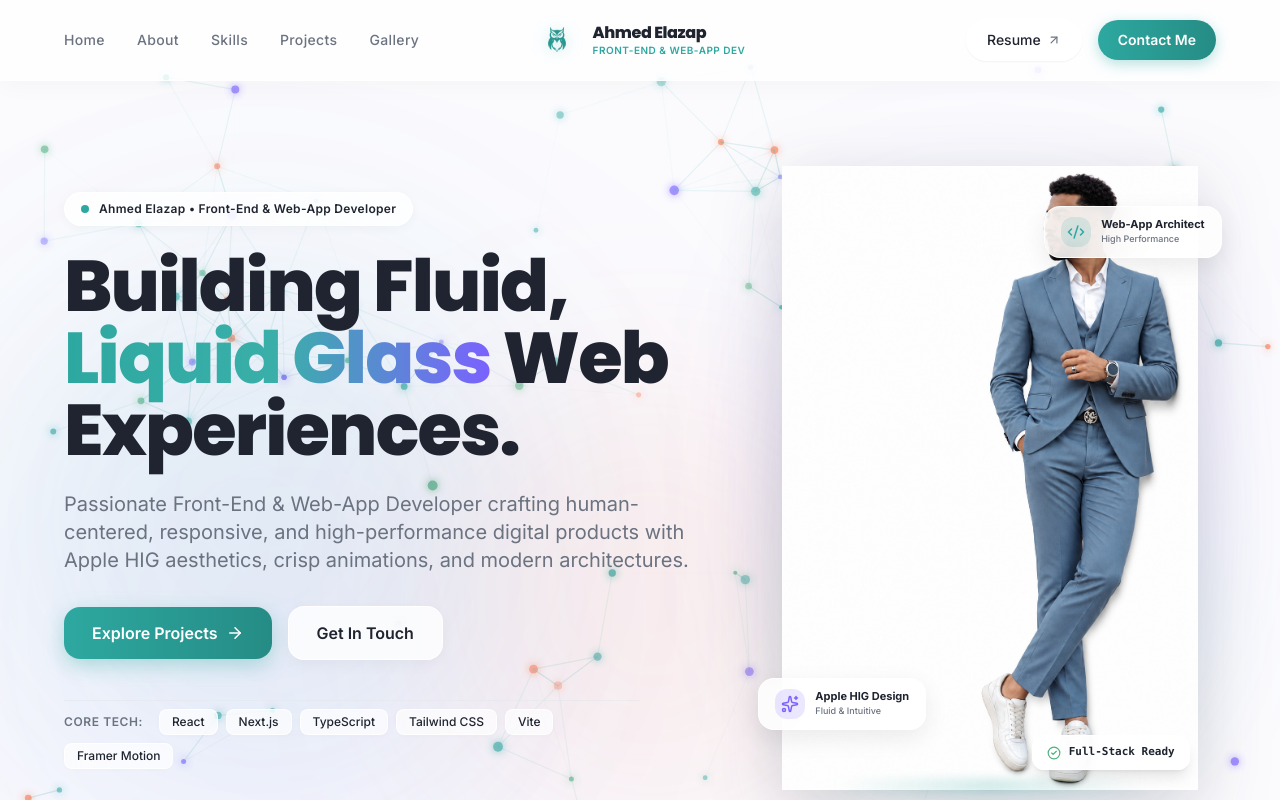
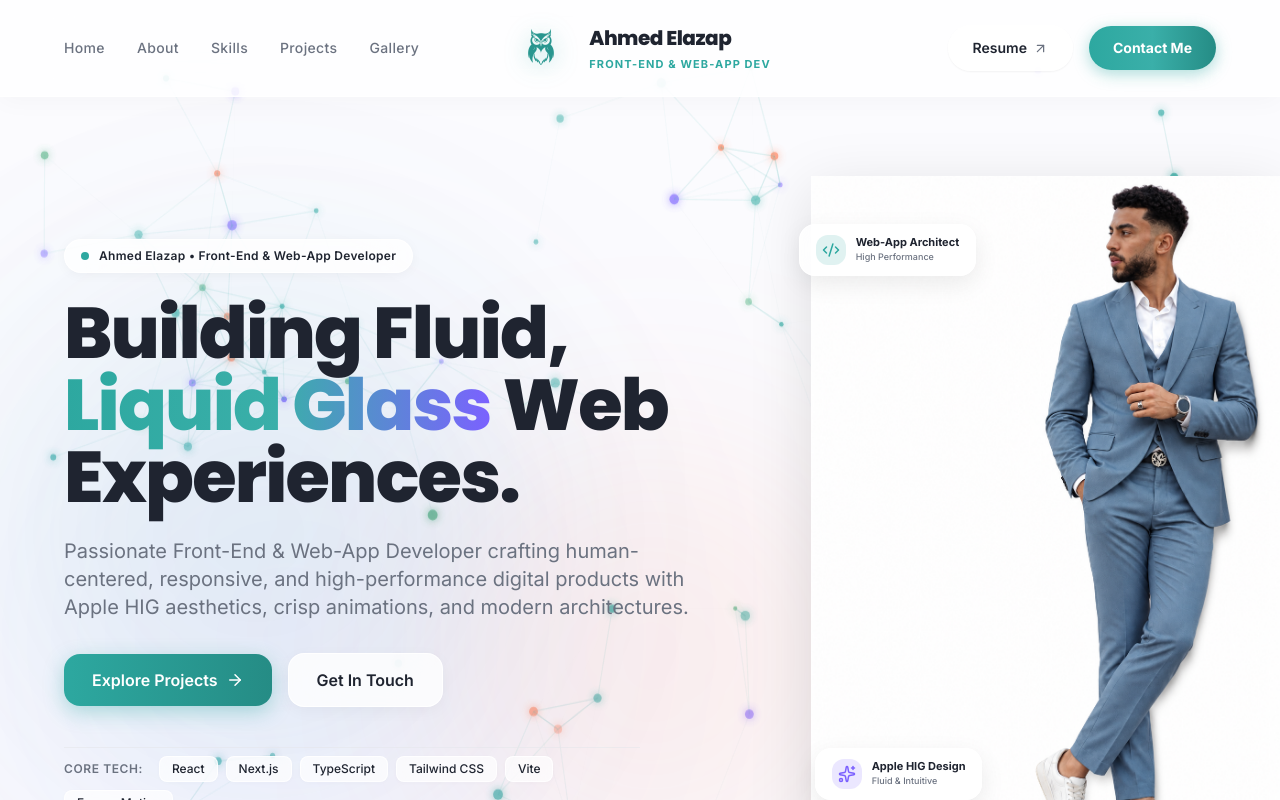
Before and after one commit to azapdev/newPortfolio, a React (Vite) app: page / in a window 1280 px wide. Shown: the top 800 px of the page. Built offline with nearby package versions, Linux system fonts and the light colour scheme.

Commit message:
feat: enlarged navbar logo and stick unboxed hero avatar to right border

```diff
--- a/src/components/Hero.jsx
+++ b/src/components/Hero.jsx
@@ -7,7 +7,7 @@ export default function Hero() {
   return (
     <section
       id="home"
-      className="min-h-screen w-full flex items-center justify-center px-6 sm:px-10 lg:px-16 pt-24 pb-16 relative overflow-hidden bg-bgMain"
+      className="min-h-screen w-full flex items-center justify-center pl-6 sm:pl-10 lg:pl-16 pr-0 pt-28 pb-10 relative overflow-hidden bg-bgMain"
     >
       {/* Interactive Constellation / Particle Canvas Background */}
       <ParticleCanvas />
@@ -20,14 +20,14 @@ export default function Hero() {
       </div>
 
       {/* Main Fluid Hero Content Container */}
-      <div className="w-full relative z-10 grid lg:grid-cols-12 gap-8 lg:gap-12 items-center">
+      <div className="w-full relative z-10 grid lg:grid-cols-12 gap-8 lg:gap-4 items-center">
 
         {/* Left Side: Typography & Copy */}
         <motion.div
           initial={{ opacity: 0, x: -30 }}
           animate={{ opacity: 1, x: 0 }}
           transition={{ duration: 0.7, ease: [0.16, 1, 0.3, 1] }}
-          className="lg:col-span-7 flex flex-col items-start text-left"
+          className="lg:col-span-7 flex flex-col items-start text-left pr-6 sm:pr-10"
         >
           {/* Apple HIG-style Liquid Pill Badge */}
           <div className="inline-flex items-center gap-2.5 px-4 py-2 rounded-full bg-white/80 backdrop-blur-xl border border-white/90 shadow-[0_2px_12px_rgba(0,0,0,0.04)] mb-6 hover:shadow-md transition-all">
@@ -86,37 +86,30 @@ export default function Hero() {
           </div>
         </motion.div>
 
-        {/* Right Side: Natural Full-Body Presentation with Organic Ambient Glow & Floating Liquid Badges */}
+        {/* Right Side: Avatar Sticking Cleanly to the Right Border with Zero White Box */}
         <motion.div
-          initial={{ opacity: 0, x: 40, scale: 0.95 }}
-          animate={{ opacity: 1, x: 0, scale: 1 }}
+          initial={{ opacity: 0, x: 50 }}
+          animate={{ opacity: 1, x: 0 }}
           transition={{ duration: 0.8, delay: 0.15, ease: [0.16, 1, 0.3, 1] }}
-          className="lg:col-span-5 relative flex justify-center items-end"
+          className="lg:col-span-5 relative flex justify-end items-end w-full"
         >
-          {/* Ambient Glow Aura Behind Full Body */}
-          <div className="absolute inset-0 max-w-sm mx-auto bg-gradient-to-t from-accentPrimary/25 via-[#7B61FF]/20 to-transparent rounded-full blur-3xl pointer-events-none transform -translate-y-6"></div>
-
-          {/* Full Body Image (Uncropped, Natural Aspect Ratio, Sitting Back on the Side) */}
-          <div className="relative z-10 flex flex-col items-center group">
-
+          {/* Avatar Image (Sticking directly to the right border, uncropped full body) */}
+          <div className="relative flex justify-end items-end w-full">
             <img
               src="/assets/hero-avatar.png"
               alt="Ahmed Elazap - Full Body Portrait"
-              className="max-h-[72vh] sm:max-h-[78vh] w-auto max-w-full object-contain drop-shadow-[0_20px_35px_rgba(31,36,48,0.18)] transition-transform duration-700 group-hover:scale-[1.02]"
+              className="max-h-[75vh] sm:max-h-[82vh] lg:max-h-[88vh] w-auto max-w-full object-contain object-right-bottom drop-shadow-[0_15px_30px_rgba(0,0,0,0.12)] transition-transform duration-500 hover:scale-[1.01]"
               onError={(e) => {
                 e.target.style.display = 'none';
               }}
             />
 
-            {/* Subtle Liquid Glass Floor Reflection / Stand */}
-            <div className="w-3/4 h-4 bg-gradient-to-r from-transparent via-accentPrimary/20 to-transparent rounded-full blur-sm -mt-3"></div>
-
-            {/* Floating Liquid Glass Badge Top Right */}
+            {/* Floating Glass Pill Top Left of Avatar */}
             <motion.div
               initial={{ y: -10, opacity: 0 }}
               animate={{ y: 0, opacity: 1 }}
               transition={{ delay: 0.4, duration: 0.5 }}
-              className="absolute top-10 -right-4 sm:-right-6 px-4 py-2.5 rounded-2xl bg-white/85 backdrop-blur-xl border border-white/90 shadow-[0_8px_24px_rgba(0,0,0,0.08)] flex items-center gap-2.5 z-20 hover:scale-105 transition-transform"
+              className="absolute top-12 left-0 sm:left-4 px-4 py-2.5 rounded-2xl bg-white/85 backdrop-blur-xl border border-white/90 shadow-[0_8px_24px_rgba(0,0,0,0.08)] flex items-center gap-2.5 z-20 hover:scale-105 transition-transform"
             >
               <div className="p-1.5 rounded-xl bg-accentPrimary/15 text-accentPrimary">
                 <Code2 size={18} />
@@ -127,12 +120,12 @@ export default function Hero() {
               </div>
             </motion.div>
 
-            {/* Floating Liquid Glass Badge Bottom Left */}
+            {/* Floating Glass Pill Lower Left */}
             <motion.div
               initial={{ y: 10, opacity: 0 }}
               animate={{ y: 0, opacity: 1 }}
               transition={{ delay: 0.5, duration: 0.5 }}
-              className="absolute bottom-16 -left-4 sm:-left-6 px-4 py-2.5 rounded-2xl bg-white/85 backdrop-blur-xl border border-white/90 shadow-[0_8px_24px_rgba(0,0,0,0.08)] flex items-center gap-2.5 z-20 hover:scale-105 transition-transform"
+              className="absolute bottom-20 left-2 sm:left-8 px-4 py-2.5 rounded-2xl bg-white/85 backdrop-blur-xl border border-white/90 shadow-[0_8px_24px_rgba(0,0,0,0.08)] flex items-center gap-2.5 z-20 hover:scale-105 transition-transform"
             >
               <div className="p-1.5 rounded-xl bg-[#7B61FF]/15 text-[#7B61FF]">
                 <Sparkles size={18} />
@@ -142,20 +135,6 @@ export default function Hero() {
                 <p className="text-[9px] font-medium text-textSecondary mt-0.5">Fluid & Intuitive</p>
               </div>
             </motion.div>
-
-            {/* Floating Live Badge Bottom Right */}
-            <motion.div
-              initial={{ scale: 0.8, opacity: 0 }}
-              animate={{ scale: 1, opacity: 1 }}
-              transition={{ delay: 0.6, duration: 0.5 }}
-              className="hidden sm:flex absolute bottom-6 right-2 px-3.5 py-2 rounded-xl bg-white/90 backdrop-blur-xl border border-white shadow-lg items-center gap-2 z-20"
-            >
-              <CheckCircle2 size={14} className="text-success" />
-              <span className="text-[11px] font-mono font-semibold text-textPrimary">
-                Full-Stack Ready
-              </span>
-            </motion.div>
-
           </div>
         </motion.div>
 
--- a/src/components/Navbar.jsx
+++ b/src/components/Navbar.jsx
@@ -14,8 +14,8 @@ export default function Navbar() {
   ];
 
   return (
-    <nav className="fixed w-full top-0 z-50 bg-white/70 backdrop-blur-2xl backdrop-saturate-150 border-b border-white/60 shadow-[0_4px_24px_rgba(0,0,0,0.03)] transition-all">
-      <div className="w-full px-6 sm:px-10 lg:px-16 h-20 flex items-center justify-between">
+    <nav className="fixed w-full top-0 z-50 bg-white/75 backdrop-blur-2xl backdrop-saturate-150 border-b border-white/60 shadow-[0_4px_24px_rgba(0,0,0,0.03)] transition-all">
+      <div className="w-full px-6 sm:px-10 lg:px-16 h-24 flex items-center justify-between">
 
         {/* Left: Navigation Links */}
         <div className="hidden lg:flex items-center gap-8 flex-1 justify-start">
@@ -40,26 +40,26 @@ export default function Navbar() {
           ))}
         </div>
 
-        {/* Center: Free-Form Accented Logo (No Rigid Box) */}
+        {/* Center: Large Free-Form Accented Logo */}
         <div className="flex items-center justify-center">
           <Link
             to="/"
-            className="group flex items-center gap-3.5 py-1 px-3 rounded-full hover:bg-white/50 transition-all duration-300"
+            className="group flex items-center gap-4 py-1 px-3 rounded-full hover:bg-white/60 transition-all duration-300"
             aria-label="Ahmed Elazap Home"
           >
             <img
               src="/assets/color-replaced.webp"
               alt="Ahmed Elazap Logo"
-              className="h-10 sm:h-11 w-auto object-contain transition-transform duration-300 group-hover:scale-105 drop-shadow-[0_2px_8px_rgba(45,168,160,0.3)]"
+              className="h-14 sm:h-16 w-auto object-contain transition-transform duration-300 group-hover:scale-105 drop-shadow-[0_4px_12px_rgba(45,168,160,0.35)]"
               onError={(e) => {
                 e.target.src = '/assets/logo.webp';
               }}
             />
             <div className="flex flex-col text-left">
-              <span className="font-heading font-extrabold text-base text-textPrimary leading-tight tracking-tight group-hover:text-accentPrimary transition-colors">
+              <span className="font-heading font-extrabold text-lg sm:text-xl text-textPrimary leading-none tracking-tight group-hover:text-accentPrimary transition-colors">
                 Ahmed Elazap
               </span>
-              <span className="text-[10px] font-semibold text-accentPrimary uppercase tracking-wider">
+              <span className="text-[11px] font-bold text-accentPrimary uppercase tracking-widest mt-1">
                 Front-End & Web-App Dev
               </span>
             </div>
@@ -70,14 +70,14 @@ export default function Navbar() {
         <div className="hidden lg:flex items-center gap-4 flex-1 justify-end">
           <a
             href="/resume.pdf"
-            className="px-5 py-2.5 rounded-full text-sm font-medium text-textPrimary bg-white/70 hover:bg-white border border-white/90 shadow-sm hover:shadow-md hover:border-accentPrimary/40 transition-all duration-200 flex items-center gap-1.5"
+            className="px-6 py-3 rounded-full text-sm font-semibold text-textPrimary bg-white/80 hover:bg-white border border-white/90 shadow-sm hover:shadow-md hover:border-accentPrimary/40 transition-all duration-200 flex items-center gap-1.5"
           >
             Resume
-            <ArrowUpRight size={14} className="text-textSecondary" />
+            <ArrowUpRight size={15} className="text-textSecondary" />
           </a>
           <a
             href="/#contact"
-            className="px-5 py-2.5 rounded-full text-sm font-semibold text-white bg-gradient-to-r from-accentPrimary to-[#258c85] hover:from-[#258c85] hover:to-[#1e736d] shadow-[0_4px_14px_rgba(45,168,160,0.35)] hover:shadow-[0_6px_20px_rgba(45,168,160,0.45)] hover:-translate-y-0.5 transition-all duration-200"
+            className="px-6 py-3 rounded-full text-sm font-bold text-white bg-gradient-to-r from-accentPrimary via-[#3AAFA9] to-[#258c85] hover:opacity-95 shadow-[0_4px_16px_rgba(45,168,160,0.4)] hover:shadow-[0_8px_24px_rgba(45,168,160,0.5)] hover:-translate-y-0.5 transition-all duration-200"
           >
             Contact Me
           </a>
@@ -87,10 +87,10 @@ export default function Navbar() {
         <div className="flex lg:hidden items-center">
           <button
             onClick={() => setMobileMenuOpen(!mobileMenuOpen)}
-            className="p-2 rounded-2xl bg-white/80 border border-white/80 text-textPrimary shadow-sm hover:text-accentPrimary transition-colors"
+            className="p-2.5 rounded-2xl bg-white/80 border border-white/80 text-textPrimary shadow-sm hover:text-accentPrimary transition-colors"
             aria-label="Toggle navigation menu"
           >
-            {mobileMenuOpen ? <X size={22} /> : <Menu size={22} />}
+            {mobileMenuOpen ? <X size={24} /> : <Menu size={24} />}
           </button>
         </div>
       </div>
@@ -123,14 +123,14 @@ export default function Navbar() {
             <a
               href="/resume.pdf"
               onClick={() => setMobileMenuOpen(false)}
-              className="w-full text-center py-2.5 rounded-xl border border-borderLight text-textPrimary font-medium"
+              className="w-full text-center py-3 rounded-xl border border-borderLight text-textPrimary font-semibold"
             >
               Resume
             </a>
             <a
               href="/#contact"
               onClick={() => setMobileMenuOpen(false)}
-              className="w-full text-center py-2.5 rounded-xl bg-accentPrimary text-white font-semibold shadow-md"
+              className="w-full text-center py-3 rounded-xl bg-accentPrimary text-white font-bold shadow-md"
             >
               Contact Me
             </a>
```
